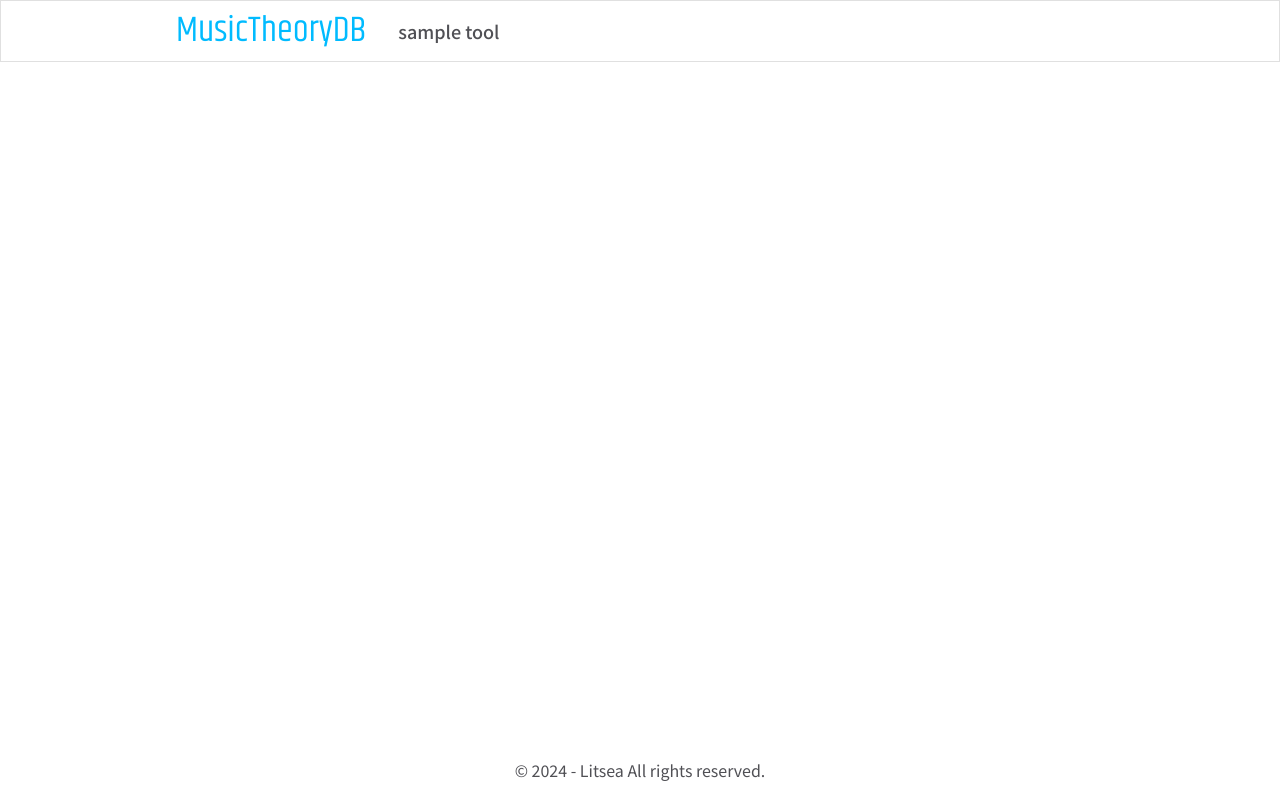
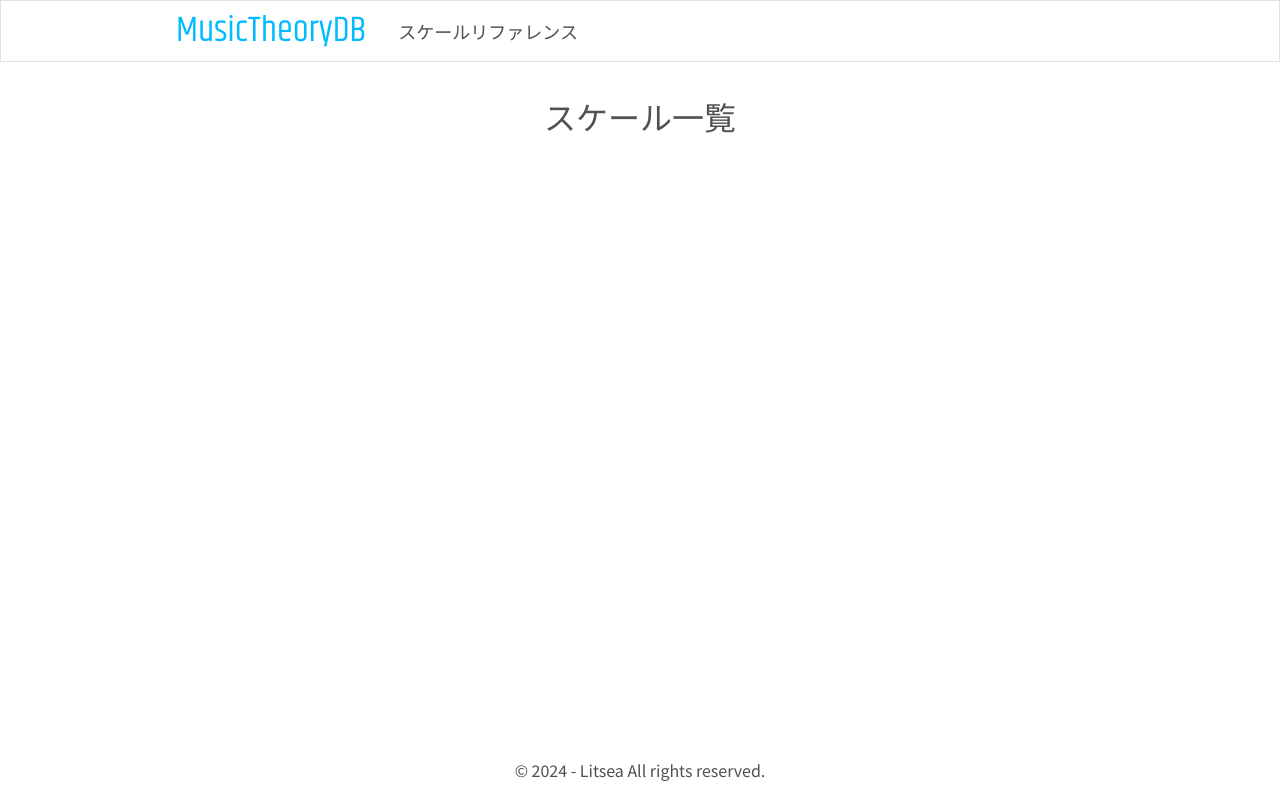
Before and after one commit to litseajp/mtdb-frontend, a Vue app: page /scales in a window 1280 px wide. Built offline with nearby package versions, Linux system fonts and the light colour scheme.

Commit message:
add: スケール一覧ページを追加

```diff
--- /dev/null
+++ b/src/components/02_views/ScalesView.vue
@@ -0,0 +1,9 @@
+<script setup lang="ts">
+</script>
+
+<template>
+  <h1>スケール一覧</h1>
+</template>
+
+<style scoped>
+</style>
--- a/src/constants/toolList.ts
+++ b/src/constants/toolList.ts
@@ -1,8 +1,8 @@
 const toolList = [
   {
-    path: '/',
-    name: 'sample tool',
-    description: 'sample text'
+    path: '/scales',
+    name: 'スケールリファレンス',
+    description: '各スケールの構成音一覧、<br>ピアノ鍵盤図、ギター指板図を<br>閲覧できます。'
   },
 ]
 
--- a/src/router/index.ts
+++ b/src/router/index.ts
@@ -1,5 +1,6 @@
 import { createRouter, createWebHistory } from 'vue-router'
 import HomeView from '@/components/02_views/HomeView.vue'
+import ScalesView from '@/components/02_views/ScalesView.vue'
 
 const router = createRouter({
   history: createWebHistory(import.meta.env.BASE_URL),
@@ -8,6 +9,10 @@ const router = createRouter({
       path: '/',
       component: HomeView
     },
+    {
+      path: '/scales',
+      component: ScalesView
+    }
   ]
 })
 
```
